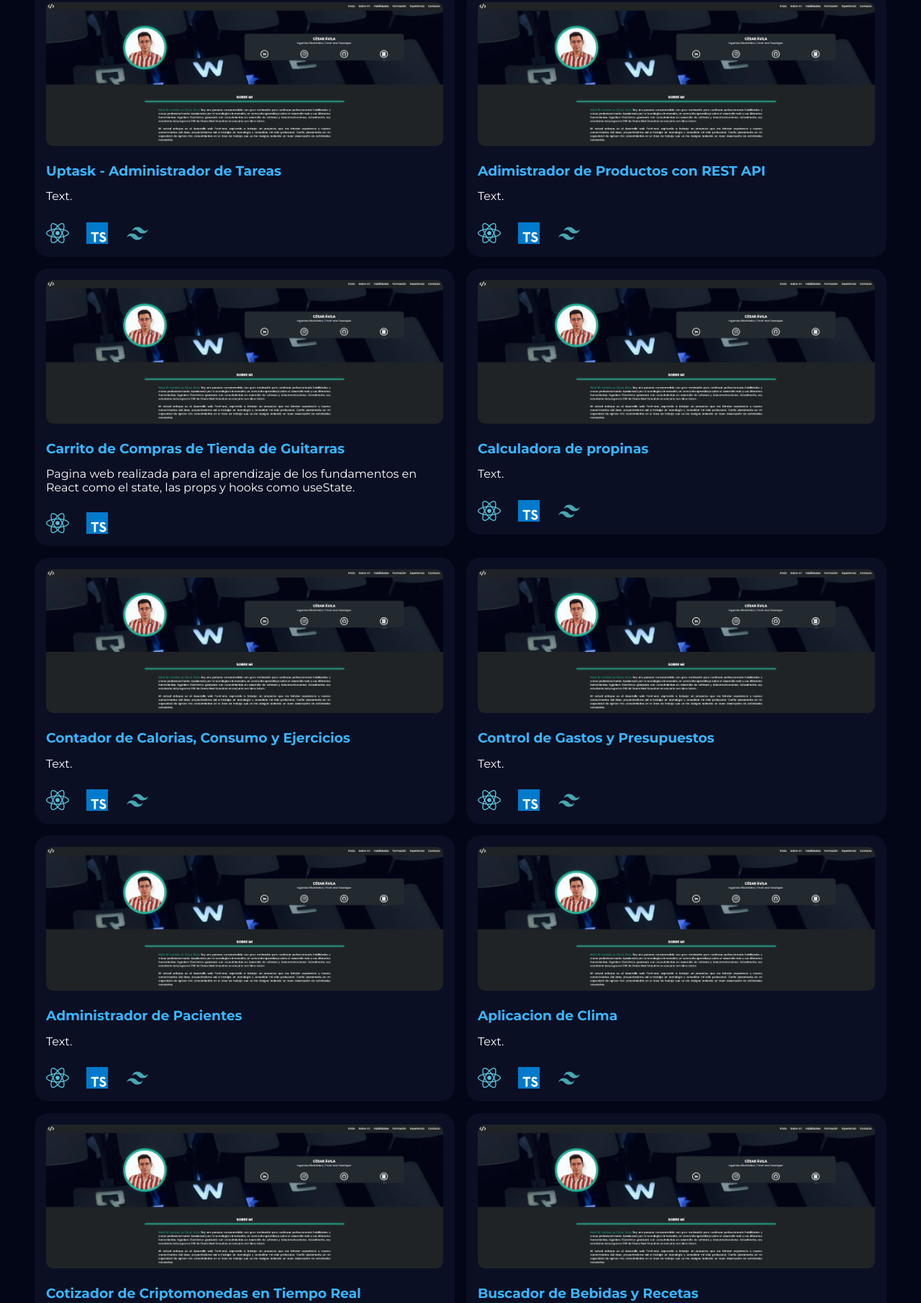
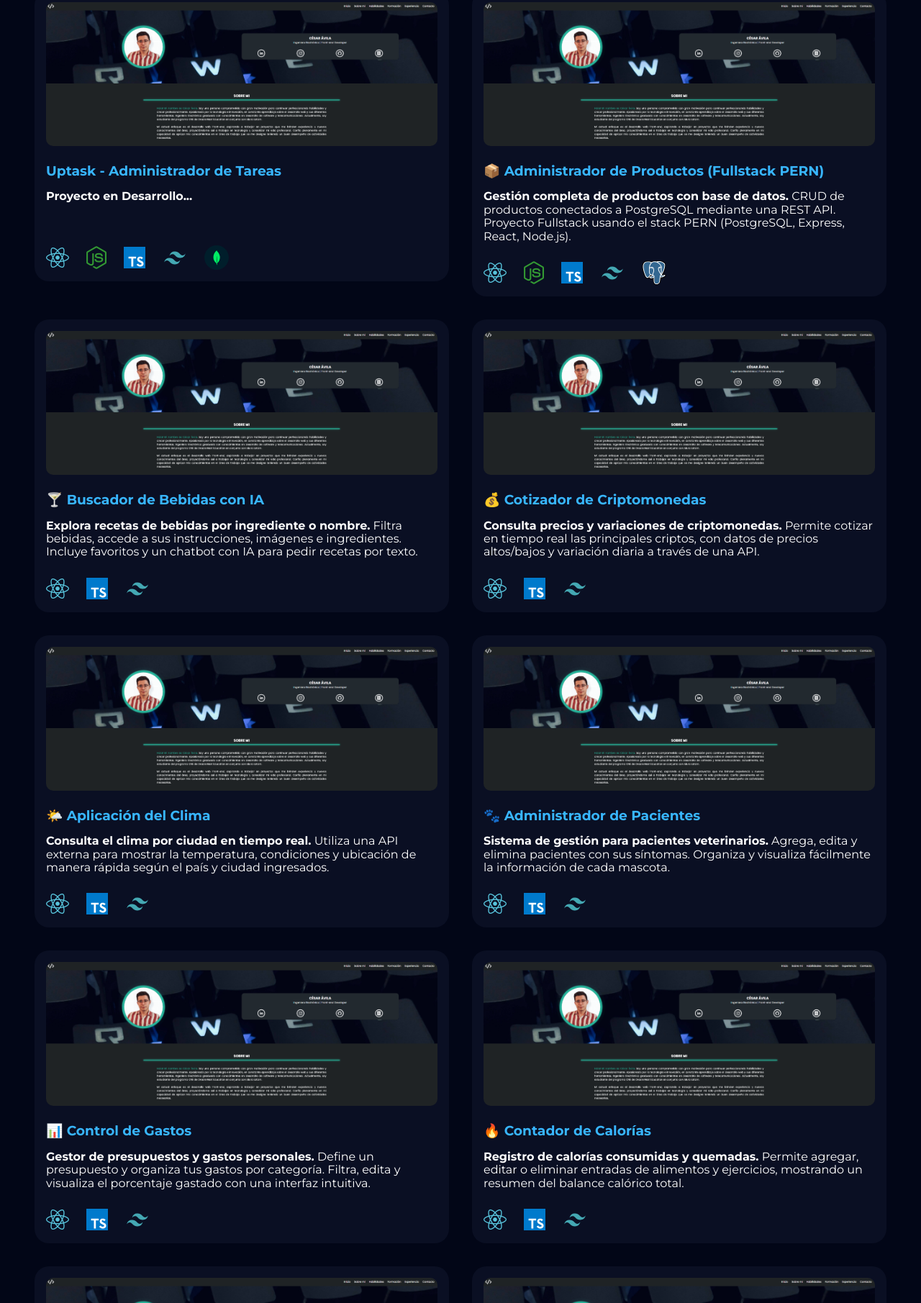
Before and after one commit to C3S4R31/portfolio-base, a plain HTML site: page index.html in a window 1280 px wide. Shown: the part 1724-3535 px from the top of the page at 72% size. Drawn offline with Linux system fonts and the light colour scheme.

Commit message:
Añadiendo Textos a los proyectos

```diff
--- a/css/styles.css
+++ b/css/styles.css
@@ -416,8 +416,8 @@ section h2::after{
     .projects__list{
         grid-template-columns: repeat(2, 1fr);
         align-items: flex-start;
-        column-gap: 1rem;
-        row-gap: 1rem;
+        column-gap:2rem;
+        row-gap: 2rem;
     }
 
     .list__icons{
--- a/index.html
+++ b/index.html
@@ -67,7 +67,8 @@
                     las herramientas y tendencias del desarrollo web.
 
                     Me considero una persona comprometida, curiosa y enfocada en seguir creciendo profesionalmente.
-                    Busco participar en proyectos que me reten, me aporten experiencia real y me permitan seguir consolidando mi carrera en el sector tecnológico.
+                    Busco participar en proyectos que me reten, me aporten experiencia real y me permitan seguir
+                    consolidando mi carrera en el sector tecnológico.
                 </p>
             </div>
         </section>
@@ -129,7 +130,44 @@
                         <img class="projects__img" src="img/project_test.png" alt="">
                         <div class="list__description">
                             <h3>Uptask - Administrador de Tareas</h3>
-                            <p>Text.</p>
+                            <p><b>Proyecto en Desarrollo...</b></p>
+                            <br>
+                        </div>
+                        <div class="list__icons">
+                            <i class="fa-brands fa-react" style="color: #58c4dc"></i>
+                            <i class="fab fa-node-js skill-icon" style="color:#339933"></i>
+                            <img src="assets/icons/typescript_icon.svg" height="30px">
+                            <img src="assets/icons/tailwind_icon.svg" height="34px">
+                            <img src="assets/icons/mongodb_icon.svg" height="34px">
+                        </div>
+                    </li>
+
+                    <li class="projects__list-item">
+                        <img class="projects__img" src="img/project_test.png" alt="">
+                        <div class="list__description">
+                            <h3>📦 Administrador de Productos (Fullstack PERN)</h3>
+                            <p><b>Gestión completa de productos con base de datos.</b>
+                                CRUD de productos conectados a PostgreSQL mediante una REST API. Proyecto Fullstack
+                                usando el stack PERN (PostgreSQL, Express, React, Node.js).
+                            </p>
+                        </div>
+                        <div class="list__icons">
+                            <i class="fa-brands fa-react" style="color: #58c4dc"></i>
+                            <i class="fab fa-node-js skill-icon" style="color:#339933"></i>
+                            <img src="assets/icons/typescript_icon.svg" height="30px">
+                            <img src="assets/icons/tailwind_icon.svg" height="34px">
+                            <img src="assets/icons/postgresql_icon.svg" height="34px">
+                        </div>
+                    </li>
+
+                    <li class="projects__list-item">
+                        <img class="projects__img" src="img/project_test.png" alt="">
+                        <div class="list__description">
+                            <h3>🍸 Buscador de Bebidas con IA</h3>
+                            <p><b>Explora recetas de bebidas por ingrediente o nombre.</b>
+                                Filtra bebidas, accede a sus instrucciones, imágenes e ingredientes. Incluye favoritos y
+                                un chatbot con IA para pedir recetas por texto.
+                            </p>
                         </div>
                         <div class="list__icons">
                             <i class="fa-brands fa-react" style="color: #58c4dc"></i>
@@ -141,8 +179,11 @@
                     <li class="projects__list-item">
                         <img class="projects__img" src="img/project_test.png" alt="">
                         <div class="list__description">
-                            <h3>Adimistrador de Productos con REST API</h3>
-                            <p>Text.</p>
+                            <h3>💰 Cotizador de Criptomonedas</h3>
+                            <p><b>Consulta precios y variaciones de criptomonedas.</b>
+                                Permite cotizar en tiempo real las principales criptos, con datos de precios altos/bajos
+                                y variación diaria a través de una API.
+                            </p>
                         </div>
                         <div class="list__icons">
                             <i class="fa-brands fa-react" style="color: #58c4dc"></i>
@@ -154,20 +195,11 @@
                     <li class="projects__list-item">
                         <img class="projects__img" src="img/project_test.png" alt="">
                         <div class="list__description">
-                            <h3>Carrito de Compras de Tienda de Guitarras</h3>
-                            <p>Pagina web realizada para el aprendizaje de los fundamentos en React como el state, las props y hooks como useState.</p>
-                        </div>
-                        <div class="list__icons">
-                            <i class="fa-brands fa-react" style="color: #58c4dc"></i>
-                            <img src="assets/icons/typescript_icon.svg" height="30px">
-                        </div>
-                    </li>
-
-                    <li class="projects__list-item">
-                        <img class="projects__img" src="img/project_test.png" alt="">
-                        <div class="list__description">
-                            <h3>Calculadora de propinas</h3>
-                            <p>Text.</p>
+                            <h3>🌤️ Aplicación del Clima</h3>
+                            <p><b>Consulta el clima por ciudad en tiempo real.</b>
+                                Utiliza una API externa para mostrar la temperatura, condiciones y ubicación de manera
+                                rápida según el país y ciudad ingresados.
+                            </p>
                         </div>
                         <div class="list__icons">
                             <i class="fa-brands fa-react" style="color: #58c4dc"></i>
@@ -179,8 +211,11 @@
                     <li class="projects__list-item">
                         <img class="projects__img" src="img/project_test.png" alt="">
                         <div class="list__description">
-                            <h3>Contador de Calorias, Consumo y Ejercicios</h3>
-                            <p>Text.</p>
+                            <h3>🐾 Administrador de Pacientes</h3>
+                            <p><b>Sistema de gestión para pacientes veterinarios.</b>
+                                Agrega, edita y elimina pacientes con sus síntomas. Organiza y visualiza fácilmente la
+                                información de cada mascota.
+                            </p>
                         </div>
                         <div class="list__icons">
                             <i class="fa-brands fa-react" style="color: #58c4dc"></i>
@@ -192,8 +227,11 @@
                     <li class="projects__list-item">
                         <img class="projects__img" src="img/project_test.png" alt="">
                         <div class="list__description">
-                            <h3>Control de Gastos y Presupuestos</h3>
-                            <p>Text.</p>
+                            <h3>📊 Control de Gastos</h3>
+                            <p><b>Gestor de presupuestos y gastos personales.</b>
+                                Define un presupuesto y organiza tus gastos por categoría. Filtra, edita y visualiza el
+                                porcentaje gastado con una interfaz intuitiva.
+                            </p>
                         </div>
                         <div class="list__icons">
                             <i class="fa-brands fa-react" style="color: #58c4dc"></i>
@@ -205,8 +243,10 @@
                     <li class="projects__list-item">
                         <img class="projects__img" src="img/project_test.png" alt="">
                         <div class="list__description">
-                            <h3>Administrador de Pacientes</h3>
-                            <p>Text.</p>
+                            <h3>🔥 Contador de Calorías</h3>
+                            <p><b>Registro de calorías consumidas y quemadas.</b>
+                                Permite agregar, editar o eliminar entradas de alimentos y ejercicios, mostrando un resumen del balance calórico total.
+                            </p>
                         </div>
                         <div class="list__icons">
                             <i class="fa-brands fa-react" style="color: #58c4dc"></i>
@@ -218,8 +258,12 @@
                     <li class="projects__list-item">
                         <img class="projects__img" src="img/project_test.png" alt="">
                         <div class="list__description">
-                            <h3>Aplicacion de Clima</h3>
-                            <p>Text.</p>
+                            <h3>💸 Calculadora de Propinas</h3>
+                            <p><b>Simulador de consumo y propina para restaurantes.</b>
+                                Gestiona artículos de un menú, calcula totales y propinas según el porcentaje
+                                seleccionado. Ideal para practicar lógica de formularios y actualización dinámica de
+                                datos.
+                            </p>
                         </div>
                         <div class="list__icons">
                             <i class="fa-brands fa-react" style="color: #58c4dc"></i>
@@ -231,34 +275,26 @@
                     <li class="projects__list-item">
                         <img class="projects__img" src="img/project_test.png" alt="">
                         <div class="list__description">
-                            <h3>Cotizador de Criptomonedas en Tiempo Real</h3>
-                            <p>Text.</p>
+                            <h3>🛒 Tienda de Guitarras</h3>
+                            <p><b>Carrito de compras interactivo desarrollado con React.</b>
+                                Permite añadir, eliminar y modificar productos, actualizando automáticamente el total.
+                                Se enfoca en el manejo de state, props, useState y custom hooks.
+                            </p>
                         </div>
                         <div class="list__icons">
                             <i class="fa-brands fa-react" style="color: #58c4dc"></i>
                             <img src="assets/icons/typescript_icon.svg" height="30px">
-                            <img src="assets/icons/tailwind_icon.svg" height="34px">
                         </div>
                     </li>
 
                     <li class="projects__list-item">
                         <img class="projects__img" src="img/project_test.png" alt="">
                         <div class="list__description">
-                            <h3>Buscador de Bebidas y Recetas</h3>
-                            <p>Text.</p>
-                        </div>
-                        <div class="list__icons">
-                            <i class="fa-brands fa-react" style="color: #58c4dc"></i>
-                            <img src="assets/icons/typescript_icon.svg" height="30px">
-                            <img src="assets/icons/tailwind_icon.svg" height="34px">
-                        </div>
-                    </li>
-
-                    <li class="projects__list-item">
-                        <img class="projects__img" src="img/project_test.png" alt="">
-                        <div class="list__description">
-                            <h3>Pagina Web Kit de Electrónica</h3>
-                            <p>Pagina web para aprender conceptos para crear, diseñar y programar proyectos electrónicos haciendo uso de la tarjeta Arduino UNO. Adicional, permite aprender a utilizar los diferentes dispositivos que componen el Kit de Electrónica de la Gobernación de Boyacá.</p>
+                            <h3>🔌 Kit de Electrónica con Arduino</h3>
+                            <p><b>Sitio educativo para aprender electrónica con Arduino UNO.</b>
+                                Explora conceptos clave de electrónica y programación a través de proyectos prácticos con la tarjeta Arduino UNO y los componentes incluidos en el Kit de la Gobernación de
+                                Boyacá.
+                            </p>
                         </div>
                         <div class="list__icons">
                             <i class="fa-brands fa-html5" style="color:#E34F26"></i>
```
